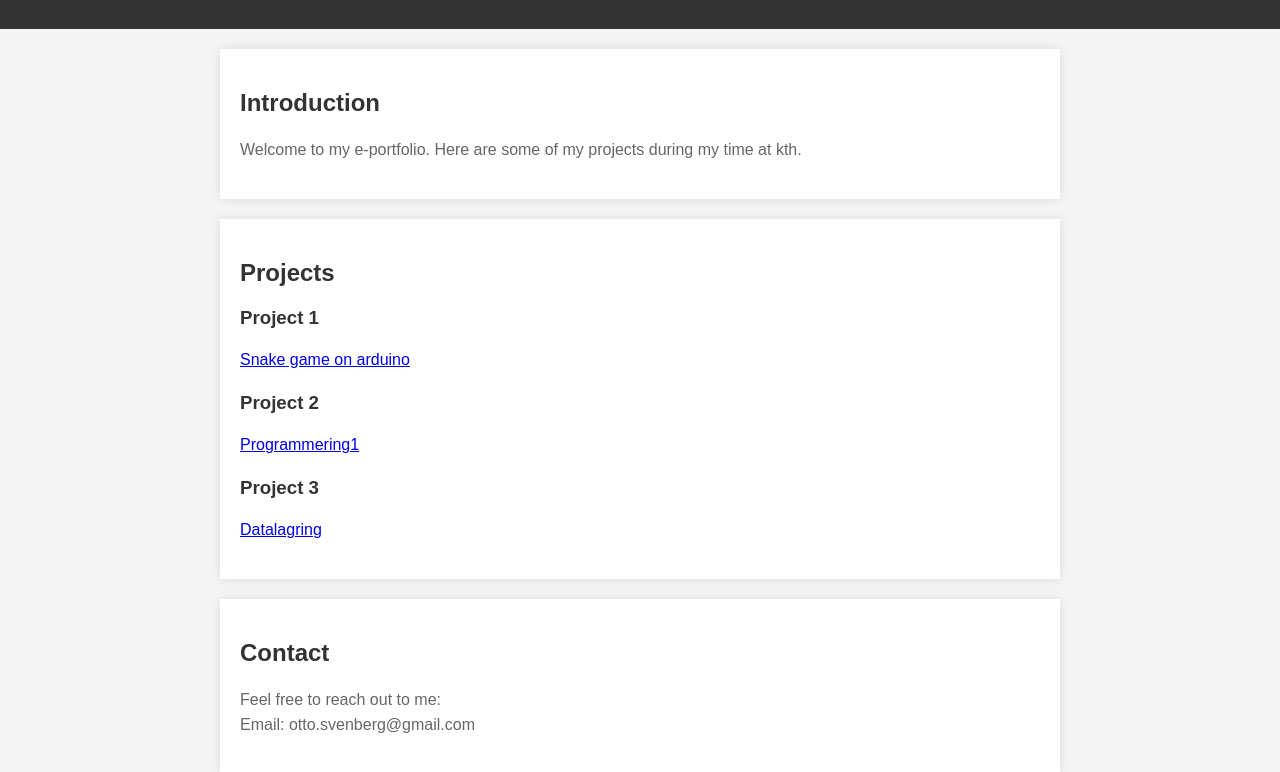
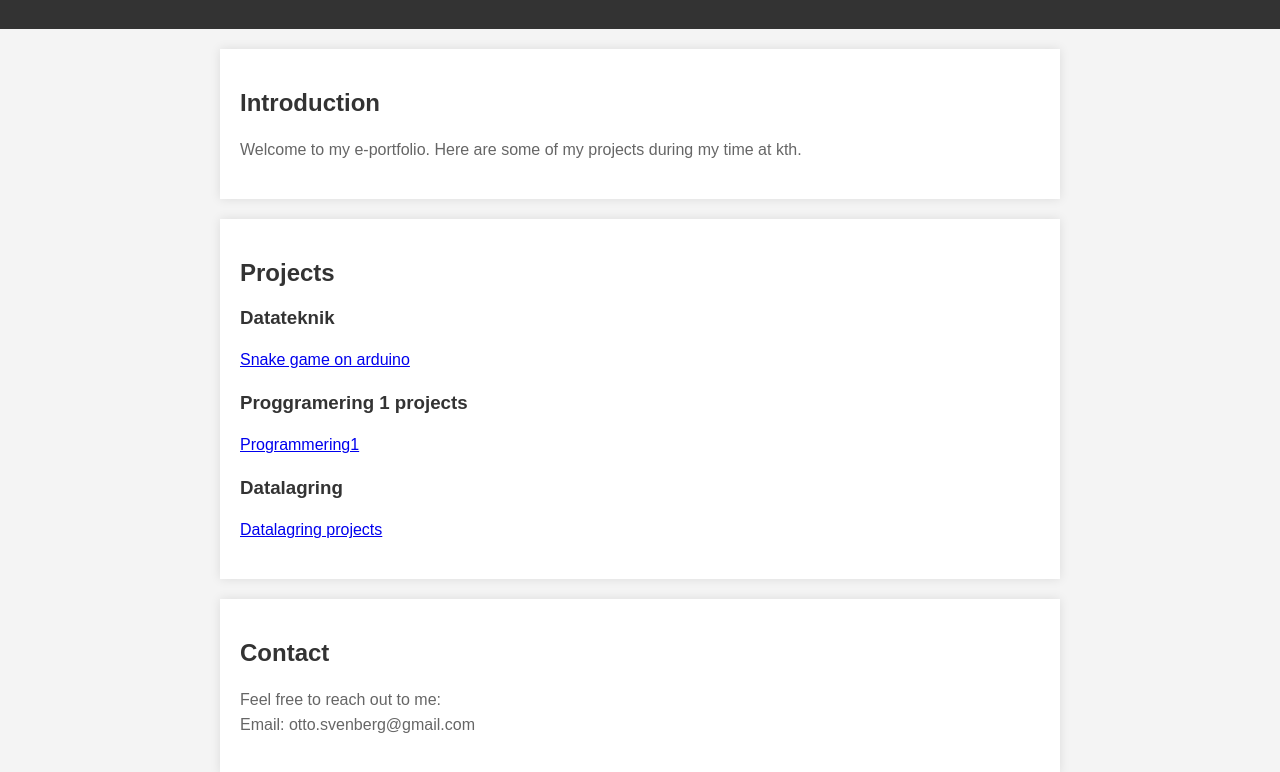
Before and after one commit to OttoSvenberg/OttoSvenberg.github.io, a plain HTML site: page index.html in a window 1280 px wide. Shown: the part 124-896 px from the top of the page. Drawn offline with Linux system fonts and the light colour scheme.

Commit message:
Update index.html

```diff
--- a/index.html
+++ b/index.html
@@ -76,16 +76,16 @@
     <h2>Projects</h2>
     <ul>
         <li>
-            <h3>Project 1</h3>
+            <h3>Datateknik</h3>
             <p><a href="https://github.com/OttoSvenberg/OttoSvenberg.github.io/tree/main/Snake" target="_blank">Snake game on arduino</a> </p>
         </li>
         <li>
-            <h3>Project 2</h3>
+            <h3>Proggramering 1 projects</h3>
             <p><a href="https://github.com/OttoSvenberg/OttoSvenberg.github.io/tree/main/Programmering1" target="_blank">Programmering1</a> </p>
         </li>
          <li>
-            <h3>Project 3</h3>
-            <p><a href="https://github.com/OttoSvenberg/OttoSvenberg.github.io/tree/main/Programmering1" target="_blank">Datalagring</a> </p>
+            <h3>Datalagring</h3>
+            <p><a href="https://github.com/OttoSvenberg/OttoSvenberg.github.io/tree/main/Programmering1" target="_blank">Datalagring projects</a> </p>
         </li>
 
     </ul>
```
